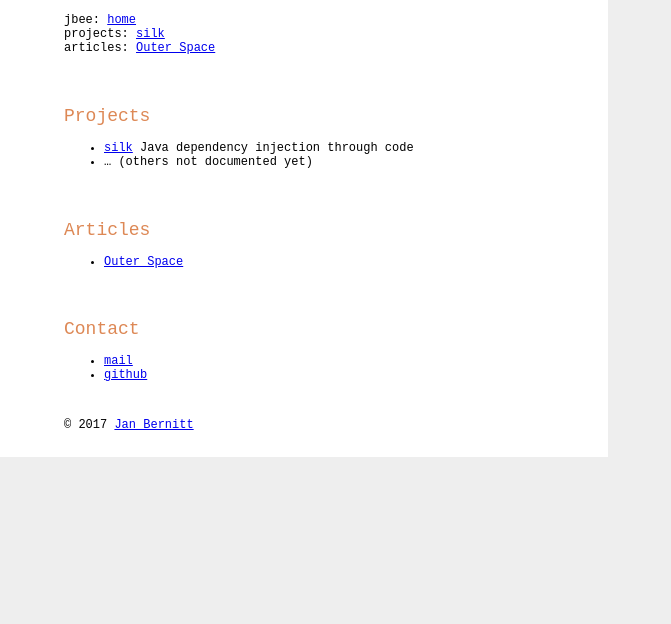
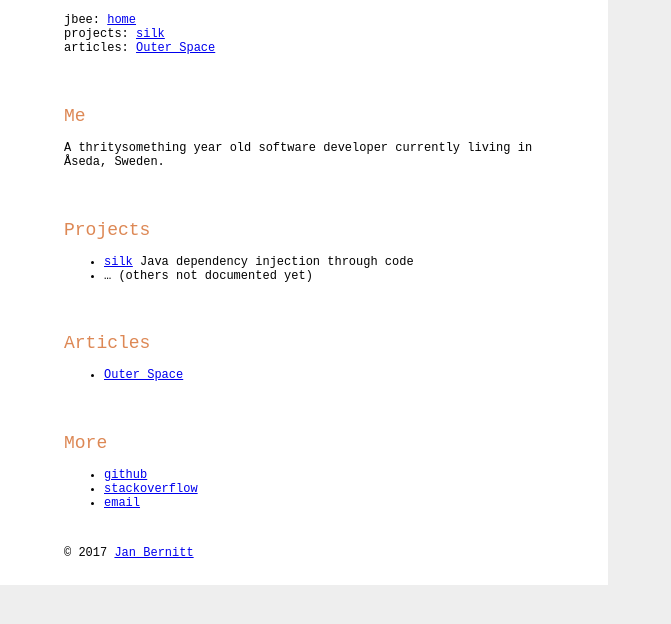
Before and after one commit to jbee/jbee.github.io, a Jekyll site: the page built from index.md, in a window 1280 px wide. Shown: the top 624 px of the page, without its empty margins (0-671 px from the left). Built offline with Jekyll 4.4.1, drawn with Linux system fonts in a browser that asks for light colours; some web fonts are replaced.

Commit message:
stackoverflow

```diff
--- a/index.md
+++ b/index.md
@@ -2,6 +2,9 @@
 layout: default
 title: "Jan Bernitt"
 ---
+
+## Me
+A thritysomething year old software developer currently living in Åseda, Sweden.
 
 ## Projects
 
@@ -12,7 +15,8 @@ title: "Jan Bernitt"
 
 * [Outer Space](game.html)
 
-## Contact
+## More
 
-* [mail](mailto:jaanbernitt+jbee.se@gmail.com)
 * [github](https://github.com/jbee)
+* [stackoverflow](https://stackoverflow.com/users/story/8785454)
+* [email](mailto:jaanbernitt+jbee.se@gmail.com)
```
